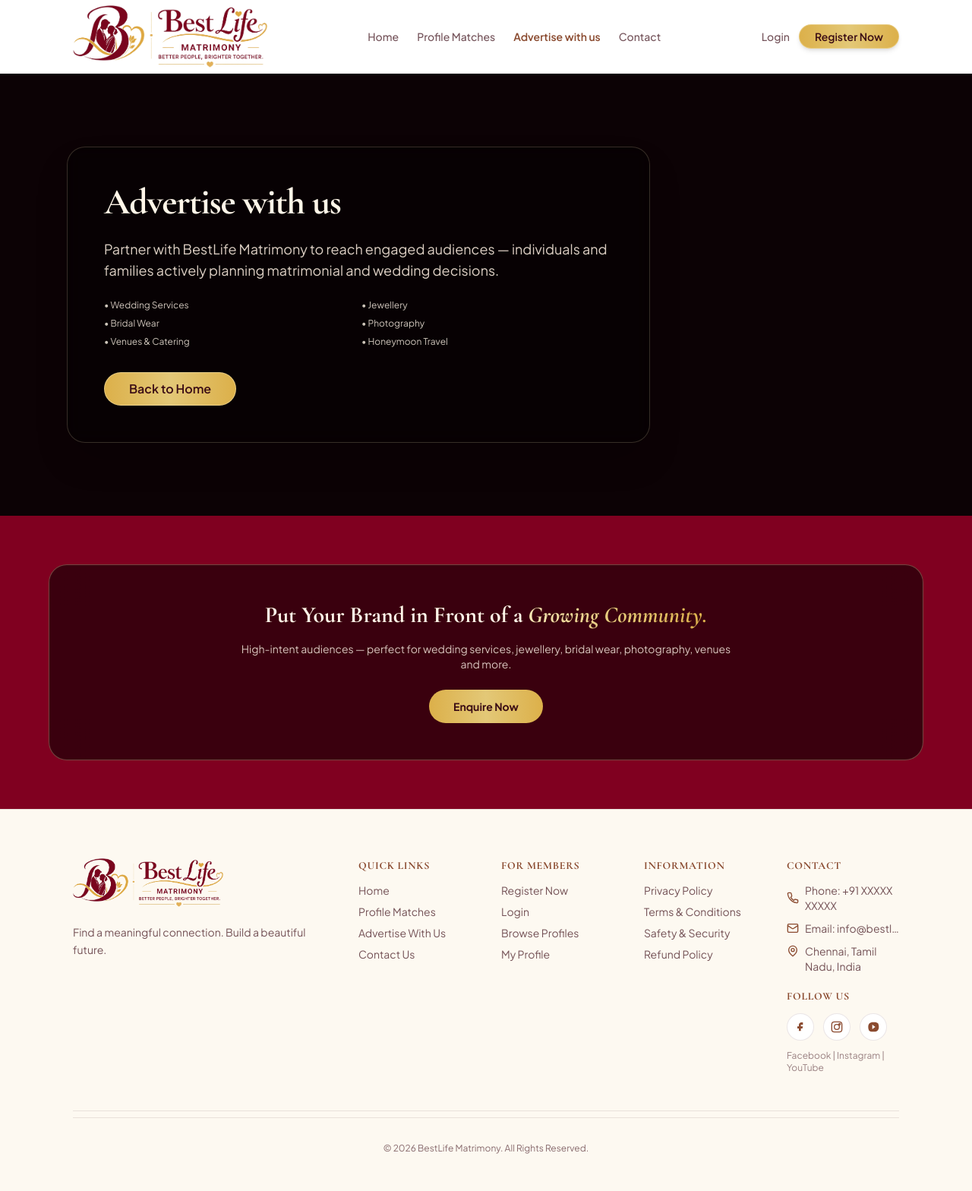
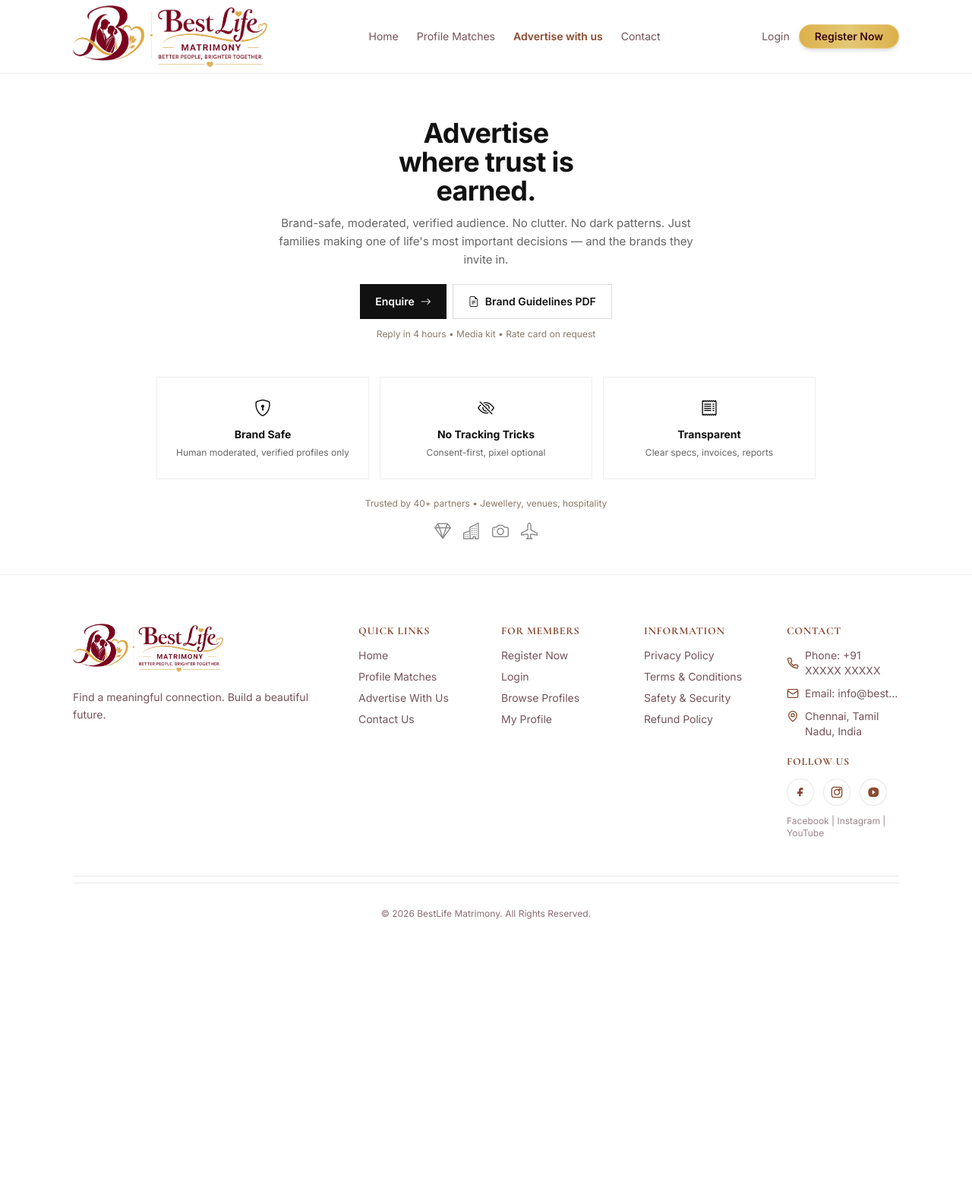
Before and after one commit to developer3circledesigns-commits/best_life_matrimony, a PHP site: page /advertise.php in a window 1280 px wide. Shown: the whole page at 76% size. After the commit the page ends 1210 px from the top, so only its background shows below. Run offline with PHP 8.4, Linux system fonts and the light colour scheme; some libraries are stand-ins or nearby versions; some web fonts are replaced.

Commit message:
fix: advertise 10-corporate-clean cleanup + hero video seamless loop
- advertise.php: strip to exact corporate-clean (hero + 3 pillars + trust), remove inventory/category bloat and !important hacks
- sections/hero.php: enable gapless loop (loop attr + ended->play fallback, visibility retry)

```diff
--- a/advertise.php
+++ b/advertise.php
@@ -1,28 +1,56 @@
 <?php
 $pageTitle = 'Advertise With Us — BestLife Matrimony';
-$pageDescription = 'Partner with BestLife Matrimony to reach engaged audiences planning weddings.';
+$pageDescription = 'Advertise where trust is earned. Brand-safe, moderated, verified audience.';
+$pageHeadExtra = <<<HTML
+<link href="https://cdn.jsdelivr.net/npm/bootstrap-icons@1.11.3/font/bootstrap-icons.min.css" rel="stylesheet">
+<link href="https://fonts.googleapis.com/css2?family=Inter:wght@400;600;700&display=swap" rel="stylesheet">
+<style>
+  body{font-family:'Inter',sans-serif;background:#fff;color:#111}
+  div.bg-\[\#0c0205\]{background:#fff}
+  div.text-\[\#fff6e8\]{color:#111}
+  .navbar-root{background:rgba(255,255,255,.9) !important;backdrop-filter:blur(10px);border-bottom:1px solid #eee !important}
+  footer{background:#fff !important;border-top:1px solid #eee !important}
+</style>
+HTML;
 require_once __DIR__ . '/includes/header.php';
 require_once __DIR__ . '/includes/navbar.php';
 ?>
-<main class="flex-1 bg-transparent">
-  <section class="mx-auto w-full max-w-6xl px-4 py-16 sm:px-6 sm:py-24">
-    <div class="reveal max-w-3xl rounded-3xl border border-[#f6e6b4]/20 bg-black/35 p-8 sm:p-12 backdrop-blur-md shadow-2xl">
-      <h1 class="font-serif text-4xl font-bold tracking-tight text-[#fff6e8] sm:text-5xl">Advertise with us</h1>
-      <p class="mt-6 text-lg text-[#f3e6d8]/90">Partner with BestLife Matrimony to reach engaged audiences — individuals and families actively planning matrimonial and wedding decisions.</p>
-      <ul class="mt-6 grid grid-cols-2 gap-2 text-xs text-[#fff6e8]/80">
-        <li>• Wedding Services</li><li>• Jewellery</li><li>• Bridal Wear</li><li>• Photography</li><li>• Venues & Catering</li><li>• Honeymoon Travel</li>
-      </ul>
-      <a href="./index.php" class="mt-8 inline-flex h-11 items-center justify-center rounded-full border border-[#f6e6b4]/50 bg-gradient-to-r from-[#dcb04a] via-[#e3c877] to-[#dcb04a] px-8 font-semibold text-[#3a0c15] shadow-lg hover:scale-105 transition-transform">Back to Home</a>
+<main class="flex-1 bg-white text-[#111]">
+  <section class="mx-auto max-w-[900px] px-4 py-12 text-center">
+    <h1 class="mt-3 text-[36px] font-bold leading-[1.05] tracking-[-.02em] text-[#111]">Advertise<br>where trust is<br>earned.</h1>
+    <p class="mx-auto mt-3 max-w-[560px] text-[15px] leading-6 text-[#666]">Brand-safe, moderated, verified audience. No clutter. No dark patterns. Just families making one of life's most important decisions — and the brands they invite in.</p>
+    <div class="mt-5 flex flex-wrap justify-center gap-2">
+      <a href="./contact.php" class="inline-flex items-center gap-2 bg-[#111] px-5 py-3 text-sm font-semibold text-white hover:opacity-90">Enquire <i class="bi bi-arrow-right"></i></a>
+      <a href="./contact.php" class="inline-flex items-center gap-2 border border-[#ddd] bg-white px-5 py-3 text-sm font-semibold text-[#111] hover:bg-[#fafafa]"><i class="bi bi-file-earmark-text"></i> Brand Guidelines PDF</a>
+    </div>
+    <p class="mt-3 text-xs text-[#8a7a6a]">Reply in 4 hours • Media kit • Rate card on request</p>
+  </section>
+
+  <section class="mx-auto grid max-w-[900px] grid-cols-1 gap-3.5 px-4 pb-6 md:grid-cols-3" aria-label="Trust pillars">
+    <div class="border border-[#eee] bg-white px-4 py-6 text-center">
+      <i class="bi bi-shield-lock text-[22px] text-[#111]"></i>
+      <p class="mt-2 text-sm font-bold text-[#111]">Brand Safe</p>
+      <p class="mt-1 text-xs leading-5 text-[#666]">Human moderated, verified profiles only</p>
+    </div>
+    <div class="border border-[#eee] bg-white px-4 py-6 text-center">
+      <i class="bi bi-eye-slash text-[22px] text-[#111]"></i>
+      <p class="mt-2 text-sm font-bold text-[#111]">No Tracking Tricks</p>
+      <p class="mt-1 text-xs leading-5 text-[#666]">Consent-first, pixel optional</p>
+    </div>
+    <div class="border border-[#eee] bg-white px-4 py-6 text-center">
+      <i class="bi bi-receipt text-[22px] text-[#111]"></i>
+      <p class="mt-2 text-sm font-bold text-[#111]">Transparent</p>
+      <p class="mt-1 text-xs leading-5 text-[#666]">Clear specs, invoices, reports</p>
     </div>
   </section>
-  <!-- Advertise categories section for visual completeness -->
-  <section class="relative py-16 px-4 sm:px-6 lg:px-8" style="background:#800020;">
-    <div class="max-w-6xl mx-auto">
-      <div class="reveal relative overflow-hidden rounded-3xl border border-[#f6e6b4]/30 bg-black/55 p-8 sm:p-12 backdrop-blur-xl text-center">
-        <h2 class="font-serif text-2xl sm:text-3xl font-bold text-[#fff6e8]">Put Your Brand in Front of a <span class="bg-gradient-to-r from-[#f6e6b4] via-[#e3c877] to-[#dcb04a] bg-clip-text text-transparent italic">Growing Community.</span></h2>
-        <p class="mt-4 text-sm text-[#fff6e8]/80 max-w-2xl mx-auto">High-intent audiences — perfect for wedding services, jewellery, bridal wear, photography, venues and more.</p>
-        <a href="./contact.php" class="mt-6 inline-flex h-11 items-center justify-center rounded-full bg-gradient-to-r from-[#dcb04a] via-[#e3c877] to-[#dcb04a] px-8 text-sm font-bold text-[#3a0c15]">Enquire Now</a>
-      </div>
+
+  <section class="mx-auto max-w-[900px] px-4 pb-10 text-center">
+    <p class="text-xs text-[#8a7a6a]">Trusted by 40+ partners • Jewellery, venues, hospitality</p>
+    <div class="mt-3 flex justify-center gap-4 text-[22px] text-[#111] opacity-50">
+      <i class="bi bi-gem" aria-hidden="true"></i>
+      <i class="bi bi-buildings" aria-hidden="true"></i>
+      <i class="bi bi-camera" aria-hidden="true"></i>
+      <i class="bi bi-airplane" aria-hidden="true"></i>
     </div>
   </section>
 </main>
```
Also changed, not shown: sections/hero.php (+21 -22 lines).
